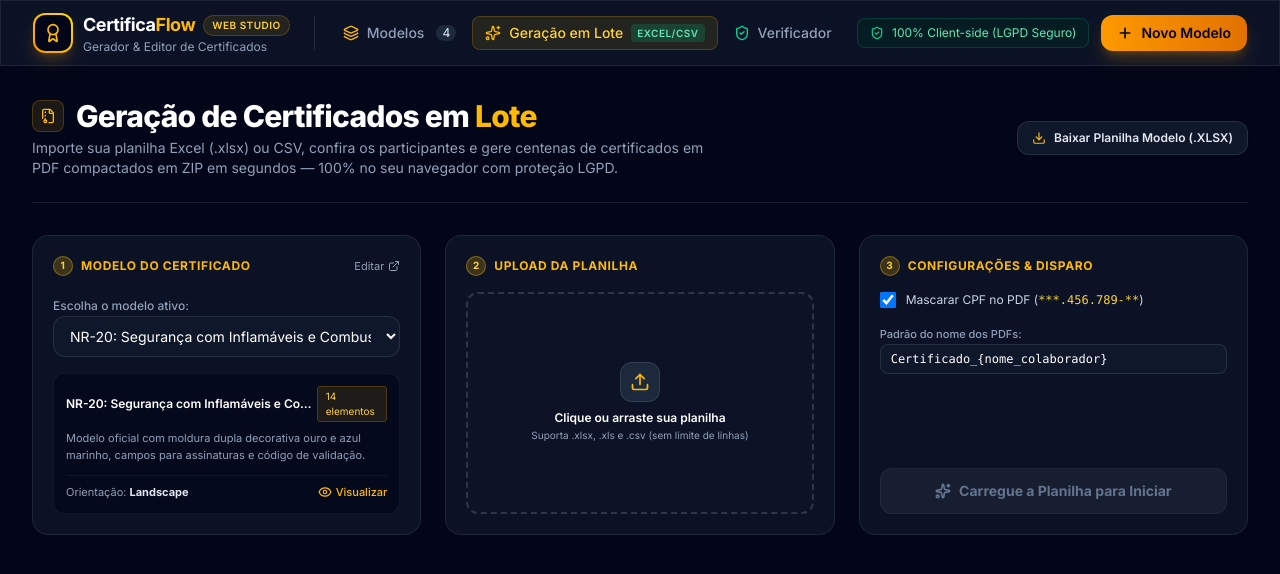
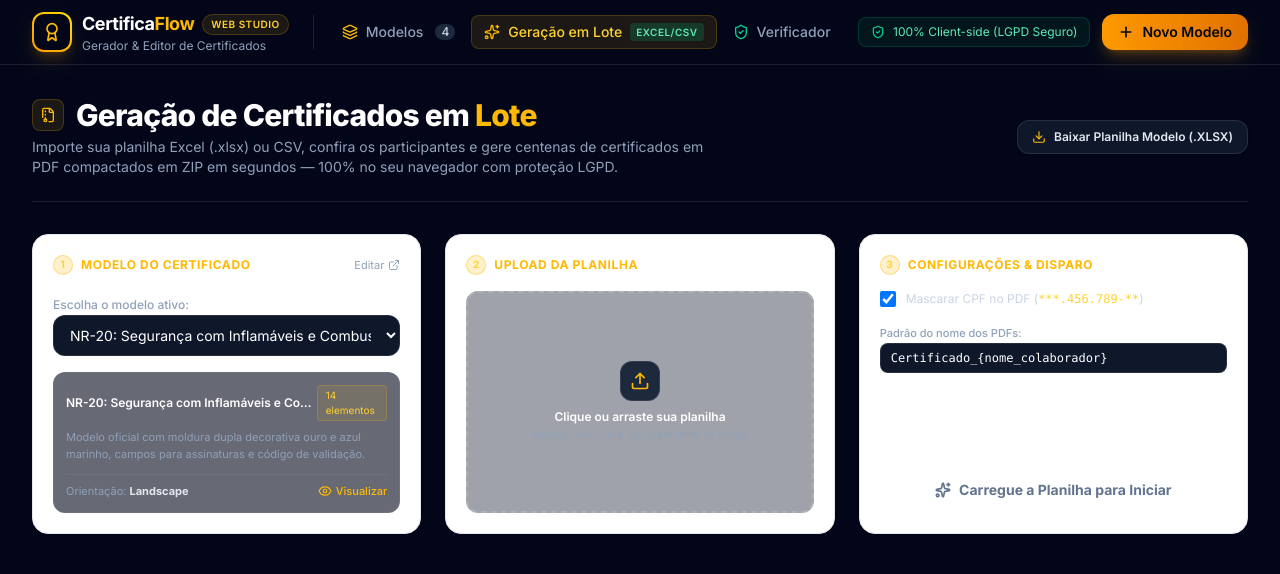
Before and after one commit to MateusAssisOliveira/gerador-certificados-treinamento, a Next.js app: page /lotes in a window 1280 px wide. Shown: the top 574 px of the page. Built offline with nearby package versions, Linux system fonts and the light colour scheme; a web font is replaced by a local one.

Commit message:
Refina visual e espaçamento da aplicação

```diff
--- a/src/app/globals.css
+++ b/src/app/globals.css
@@ -2,13 +2,13 @@
 @import "tailwindcss";
 
 :root {
-  --background: #0B0F17;
-  --foreground: #F8FAFC;
-  --card-bg: rgba(17, 24, 39, 0.85);
-  --card-border: rgba(255, 255, 255, 0.08);
-  --accent-gold: #D4AF37;
-  --accent-blue: #3B82F6;
-  --accent-teal: #0D9488;
+  --background: #0f172a;
+  --foreground: #f8fafc;
+  --card-bg: #172033;
+  --card-border: #293548;
+  --accent-gold: #d4a72c;
+  --accent-blue: #3b82f6;
+  --accent-teal: #0d9488;
 }
 
 body {
@@ -18,27 +18,22 @@ body {
   overflow-x: hidden;
 }
 
-/* Subtle dot grid for studio background */
 .studio-canvas-bg {
-  background-color: #0d121c;
-  background-image: radial-gradient(rgba(255, 255, 255, 0.08) 1px, transparent 1px);
+  background-color: #111827;
+  background-image: radial-gradient(rgba(148, 163, 184, 0.18) 1px, transparent 1px);
   background-size: 20px 20px;
 }
 
-/* Glassmorphism panels */
 .glass-panel {
-  background: rgba(15, 23, 42, 0.75);
-  backdrop-filter: blur(12px);
-  -webkit-backdrop-filter: blur(12px);
-  border: 1px solid rgba(255, 255, 255, 0.08);
+  background: #ffffff;
+  border: 1px solid #e5e7eb;
+  box-shadow: 0 1px 2px rgba(15, 23, 42, 0.04);
 }
 
 .glass-dropdown {
-  background: rgba(15, 23, 42, 0.95);
-  backdrop-filter: blur(16px);
-  -webkit-backdrop-filter: blur(16px);
-  border: 1px solid rgba(255, 255, 255, 0.12);
-  box-shadow: 0 20px 25px -5px rgba(0, 0, 0, 0.5), 0 8px 10px -6px rgba(0, 0, 0, 0.5);
+  background: #ffffff;
+  border: 1px solid #e5e7eb;
+  box-shadow: 0 16px 32px rgba(15, 23, 42, 0.14);
 }
 
 /* Custom sleek scrollbar */
--- a/src/app/layout.tsx
+++ b/src/app/layout.tsx
@@ -13,14 +13,14 @@ const geistMono = Geist_Mono({
 });
 
 export const metadata: Metadata = {
-  title: "Create Next App",
-  description: "Generated by create next app",
+  title: "CertificaFlow | Certificados profissionais",
+  description: "Crie, personalize e emita certificados de treinamento com eficiência.",
 };
 
 export default function RootLayout({ children }: LayoutProps<"/">) {
   return (
     <html
-      lang="en"
+      lang="pt-BR"
       className={`${geistSans.variable} ${geistMono.variable} h-full antialiased`}
     >
       <body className="min-h-full flex flex-col">{children}</body>
--- a/src/app/page.tsx
+++ b/src/app/page.tsx
@@ -38,7 +38,7 @@ export default function HomePage() {
   };
 
   return (
-    <div className="min-h-screen flex flex-col bg-slate-950 text-slate-100 selection:bg-amber-400 selection:text-slate-950">
+    <div className="min-h-screen flex flex-col bg-slate-50 text-slate-900 selection:bg-amber-200 selection:text-slate-950">
       <Navbar activeTab="library" activeCount={templates.filter((t) => !t.isArchived).length} />
 
       <main className="flex-1">
--- a/src/components/library/TemplateCard.tsx
+++ b/src/components/library/TemplateCard.tsx
@@ -79,7 +79,7 @@ export const TemplateCard: React.FC<TemplateCardProps> = ({
   };
 
   return (
-    <div className="group relative rounded-2xl border border-white/10 bg-slate-900/60 hover:bg-slate-900/90 backdrop-blur-md overflow-hidden transition-all duration-300 hover:shadow-2xl hover:shadow-black/60 hover:border-amber-500/30 flex flex-col">
+    <div className="group relative rounded-xl border border-white/10 bg-slate-900 overflow-hidden transition-all duration-200 hover:shadow-xl hover:shadow-black/30 hover:border-amber-500/40 flex flex-col">
       {/* Top badges */}
       <div className="absolute top-3 left-3 right-3 z-10 flex items-center justify-between pointer-events-none">
         <span className="px-2.5 py-1 rounded-full text-[11px] font-semibold bg-slate-950/80 backdrop-blur-md text-amber-300 border border-amber-500/20 shadow-md">
--- a/src/components/library/TemplateGrid.tsx
+++ b/src/components/library/TemplateGrid.tsx
@@ -134,7 +134,7 @@ export const TemplateGrid: React.FC<TemplateGridProps> = ({
   };
 
   return (
-    <div className="max-w-7xl mx-auto px-4 sm:px-6 lg:px-8 py-8 space-y-8">
+    <div className="max-w-7xl mx-auto px-4 sm:px-6 lg:px-8 py-10 space-y-10">
       {/* Hero Section */}
       <div className="flex flex-col md:flex-row md:items-end justify-between gap-6 pb-6 border-b border-white/10">
         <div>
--- a/src/components/ui/Navbar.tsx
+++ b/src/components/ui/Navbar.tsx
@@ -11,7 +11,7 @@ interface NavbarProps {
 
 export const Navbar: React.FC<NavbarProps> = ({ activeTab = 'library', activeCount = 4 }) => {
   return (
-    <header className="sticky top-0 z-40 w-full border-b border-white/10 glass-panel">
+    <header className="sticky top-0 z-40 w-full border-b border-white/10 bg-slate-950">
       <div className="max-w-7xl mx-auto px-4 sm:px-6 lg:px-8 h-16 flex items-center justify-between">
         {/* Brand */}
         <div className="flex items-center gap-6">
```
